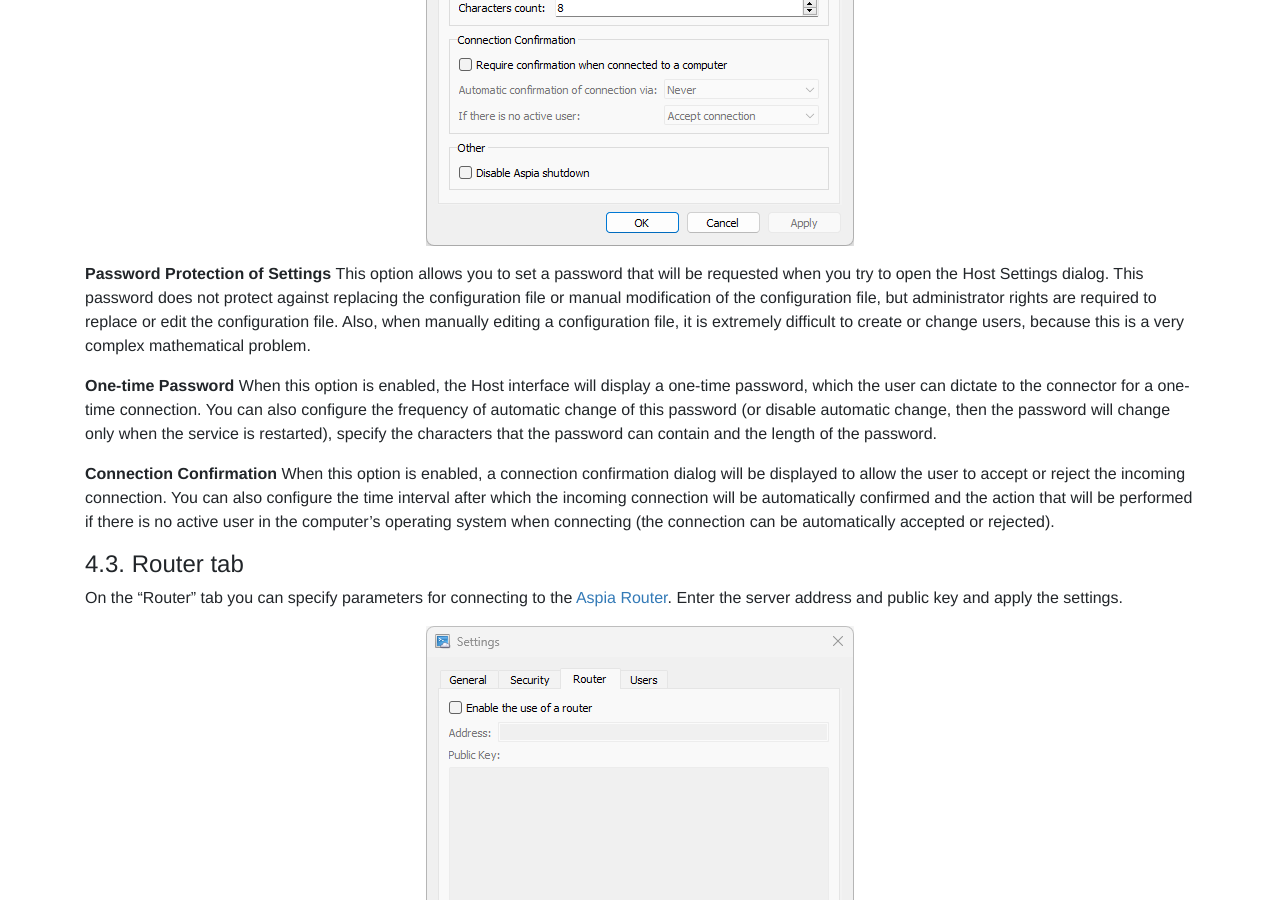
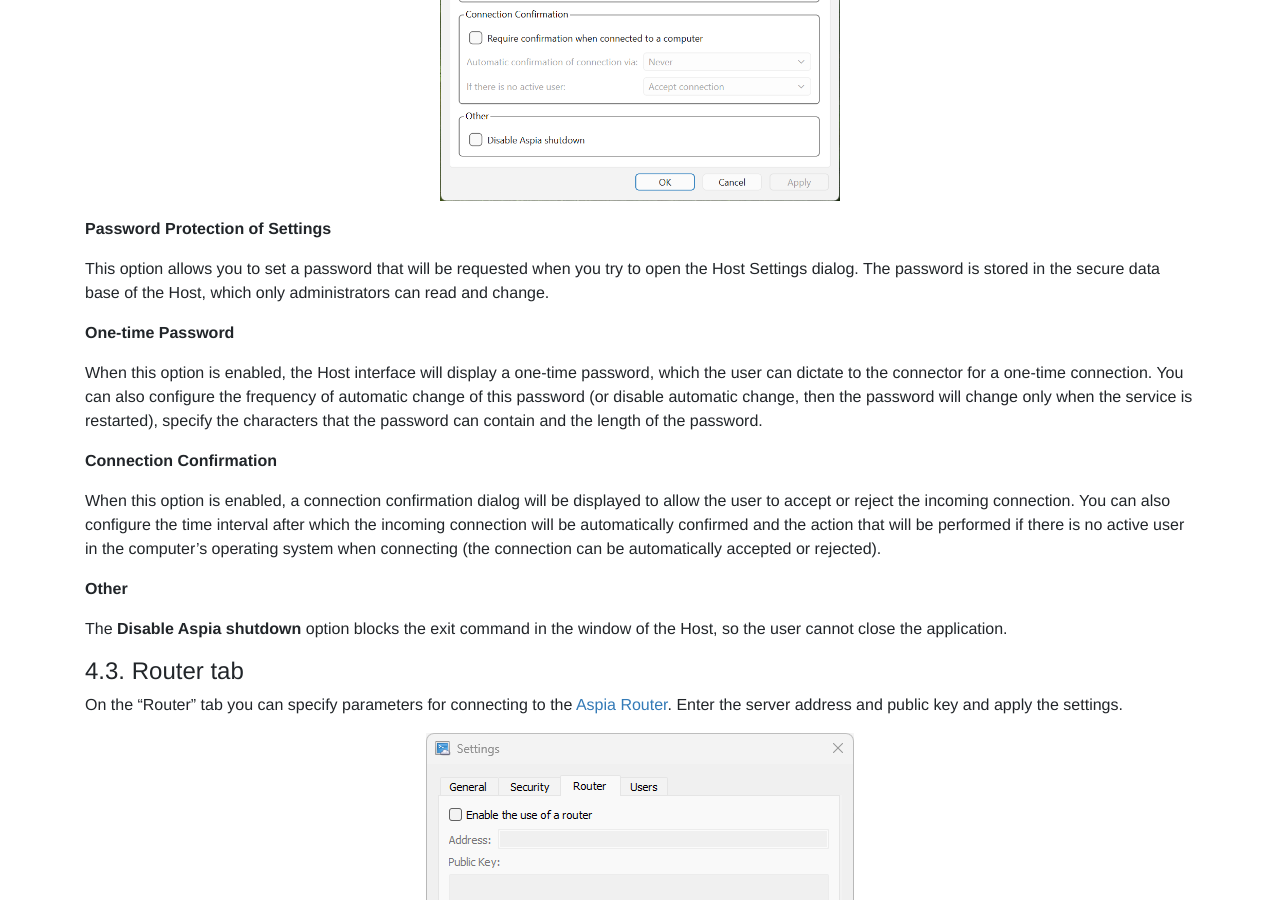
Before and after one commit to dchapyshev/dchapyshev.github.io, a Jekyll site: the page built from docs/host.md, in a window 1280 px wide and 900 px high, scrolled down 2822 px. Built offline with Jekyll 4.4.1, drawn with Linux system fonts in a browser that asks for light colours.

Commit message:
Update docs.

```diff
--- a/docs/host.md
+++ b/docs/host.md
@@ -92,19 +92,28 @@ aspia_host --export <file>
 ### 4.2. Security tab <a name="settings-security"></a>
 On the "Security" tab, you can configure settings for additional protection of the application.
 
-<p align="center"><img src="/images/settings-security.png"/></p>
+<p align="center"><img src="/images/host-settings-security.png" width="400"/></p>
 
-**Password Protection of Settings** This option allows you to set a password that will be requested when you try to open the Host Settings dialog.
-This password does not protect against replacing the configuration file or manual modification of the configuration file, but administrator rights are required to replace or edit the configuration file.
-Also, when manually editing a configuration file, it is extremely difficult to create or change users, because this is a very complex mathematical problem.
+**Password Protection of Settings**
 
-**One-time Password** When this option is enabled, the Host interface will display a one-time password, which the user can dictate to the connector for a one-time connection.
+This option allows you to set a password that will be requested when you try to open the Host Settings dialog.
+The password is stored in the secure data base of the Host, which only administrators can read and change.
+
+**One-time Password**
+
+When this option is enabled, the Host interface will display a one-time password, which the user can dictate to the connector for a one-time connection.
 You can also configure the frequency of automatic change of this password (or disable automatic change, then the password will change only when the service is restarted),
 specify the characters that the password can contain and the length of the password.
 
-**Connection Confirmation** When this option is enabled, a connection confirmation dialog will be displayed to allow the user to accept or reject the incoming connection.
-You can also configure the time interval after which the incoming connection will be automatically confirmed and the action that will be performed if there is no active user in the computer’s
+**Connection Confirmation**
+
+When this option is enabled, a connection confirmation dialog will be displayed to allow the user to accept or reject the incoming connection.
+You can also configure the time interval after which the incoming connection will be automatically confirmed and the action that will be performed if there is no active user in the computer's
 operating system when connecting (the connection can be automatically accepted or rejected).
+
+**Other**
+
+The **Disable Aspia shutdown** option blocks the exit command in the window of the Host, so the user cannot close the application.
 
 ### 4.3. Router tab <a name="settings-router"></a>
 On the "Router" tab you can specify parameters for connecting to the [Aspia Router](/docs/router). Enter the server address and public key and apply the settings.
```
Also changed, not shown: images/host-settings-security.png (added), images/settings-security.png (deleted).
